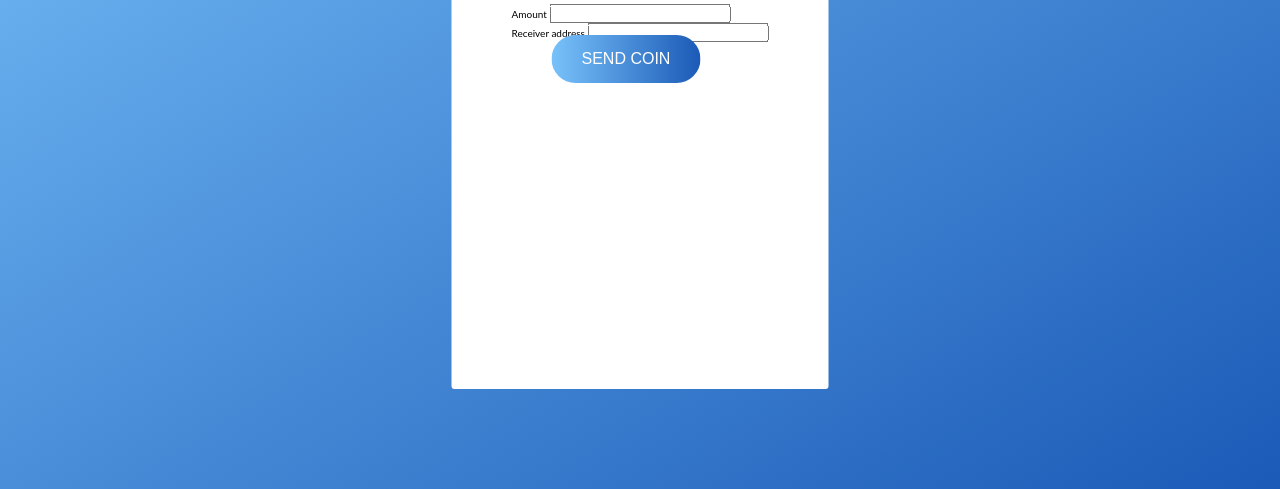
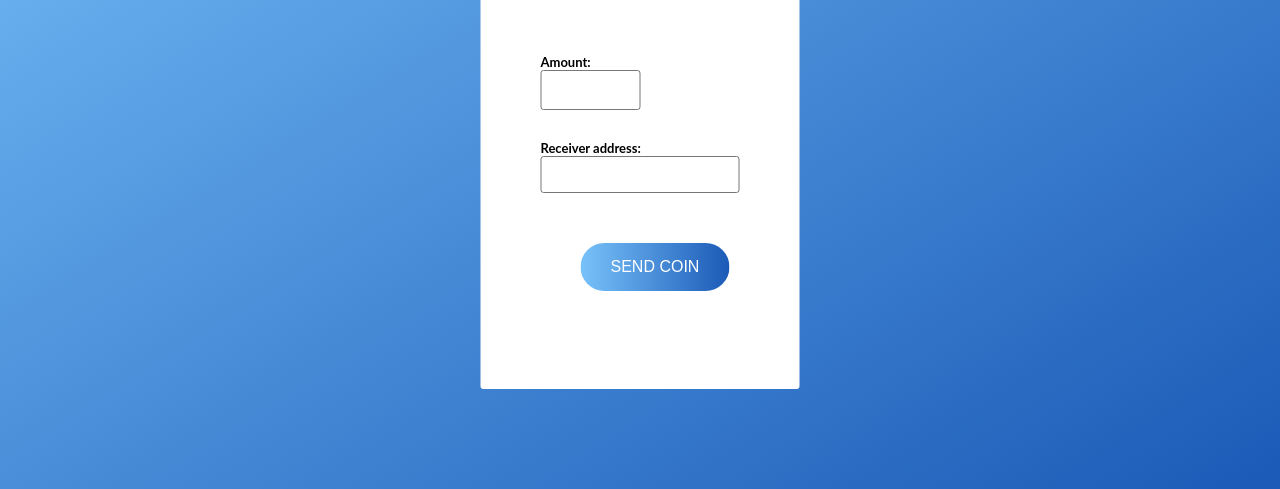
Before and after one commit to Isaac-code-star/Blockchain, a website: page transactionPage.html in a window 1280 px wide. Shown: the part 311-800 px from the top of the page. Drawn offline with nearby package versions, Linux system fonts and the light colour scheme; files that its build step writes are made by us from their sources.

Commit message:
transaction page style and modification

```diff
--- a/sass/pages/_typography.scss
+++ b/sass/pages/_typography.scss
@@ -226,3 +226,49 @@ body{
 
     }
 }
+
+//transactino page
+
+.transact{
+    position: relative;
+    top: 5rem;
+
+    &__label{
+        font-size: 1.3rem;
+        display: block;
+        font-weight: 700;
+    }
+
+
+    &__input1{
+        display: block;
+        margin-bottom: 3rem;
+        border-radius: 3px;
+        border: 1px solid #777;
+        height: 4rem;
+        width: 10rem;
+
+
+        &:focus{
+            border: 2px solid #777;
+            outline: none;
+            border-radius: 3px;
+
+        }
+    }
+
+    &__input{
+        padding: 1rem;
+        border-radius: 3px;
+        border: 1px solid #777;
+
+
+        &:focus{
+            border: 2px solid #777;
+            outline: none;
+            border-radius: 3px;
+
+        }
+    }
+
+}
--- a/sass/pages/_utilities.scss
+++ b/sass/pages/_utilities.scss
@@ -11,3 +11,7 @@
     top: 10rem;
     text-decoration: none;
 }
+
+.mt-4{
+    margin-top: 5rem;
+}
--- a/transactionPage.html
+++ b/transactionPage.html
@@ -24,16 +24,16 @@
 
                 <div class="transact">
                     <div class="transact__group">
-                        <label for="number" class="transact__label">Amount</label>
-                        <input type="number" name="number" id="number" class="transact__input">
+                        <label for="number" class="transact__label">Amount:</label>
+                        <input type="number" name="number" id="number" class="transact__input1" required>
                     </div>
                     <div class="transact__group">
-                        <label for="number" class="transact__label">Receiver address</label>
-                        <input type="text" name="address" id="address" class="transact__input">
+                        <label for="number" class="transact__label">Receiver address:</label>
+                        <input type="text" name="address" id="address" class="transact__input" required>
                     </div>
 
                     <div class="form-group">
-                        <button class="btn " type="submit">Send coin</button>
+                        <button class="btn mt-4" type="submit">Send coin</button>
                     </div>
                 </div>
 
```
Also changed, not shown: css/style.css.
